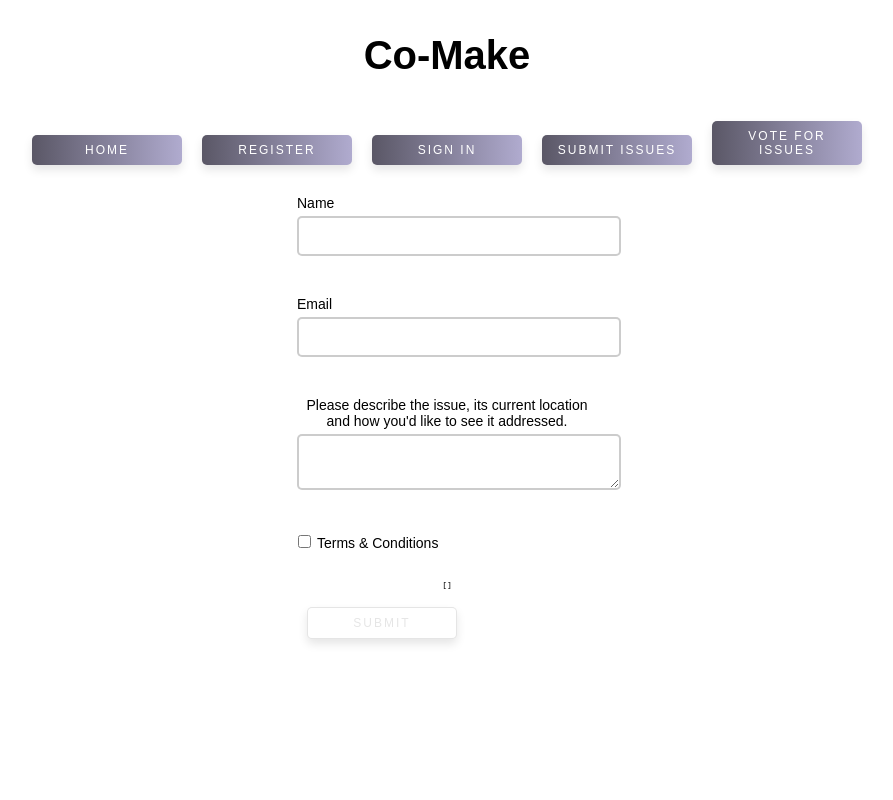
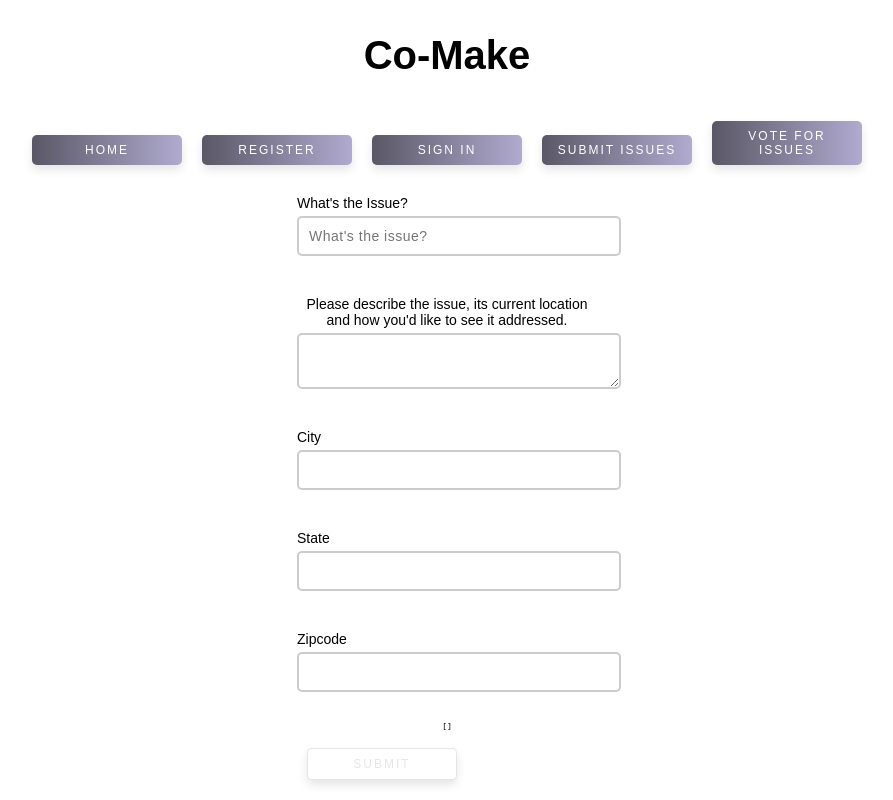
Before and after one commit to bw-co-make-1/front-end, a React (Create React App) app in the folder co-make-app/: page /submitIssues in a window 1280 px wide. Shown: the whole page, without its empty margins (193-1086 px from the left). Built offline with nearby package versions, Linux system fonts and the light colour scheme.

Commit message:
Setup for merge

```diff
--- a/co-make-app/src/App.js
+++ b/co-make-app/src/App.js
@@ -51,9 +51,10 @@ function App() {
       <Route exact path='/'>Home</Route>
       <Route path='/register' component={RegistrationForm} />
       <Route path='/signIn' component={SignInForm} />
-      <Route path='/submitIssues' component={SubmitIssuesForm} />
+
       <Switch>
       <PrivateRoute exact path='/dashboard' component={Dashboard} />
+      <Route path='/submitIssues' component={SubmitIssuesForm} />
       </Switch>
       </Router>
 
--- a/co-make-app/src/actions/index.js
+++ b/co-make-app/src/actions/index.js
@@ -50,7 +50,7 @@ export const PUT_ISSUE_FAIL = 'PUT_ISSUE_FAIL';
 export const Login = (member, history) => dispatch => {
   dispatch({type: LOGIN_USER_START});
   axiosWithAuth()
-  .post("/Login", {member })
+  .post("/Login", { member })
   .then(res => {
     console.log("login:", res.data);
     dispatch({ type: LOGIN_USER_SUCCESS, payload: res.data})
--- a/co-make-app/src/component/Dashboard.js
+++ b/co-make-app/src/component/Dashboard.js
@@ -2,9 +2,8 @@ import React, {useState, useEffect} from "react";
 import { Link } from "react-router-dom";
 import IssueCards from "../component/IssueCards.js";
 import axios from "axios";
-import axiosWithoutAuth from "../utils/axiosWithAuth";
+import axiosWithAuth from "../utils/axiosWithAuth";
 import { connect } from 'react-redux';
-
 import { GetPosts } from '../actions';
 
 //Currently commented out until posts can be populated,
@@ -14,9 +13,7 @@ const Dashboard = () => {
 const [issue, setIssue] = useState([]);
 
 const getIssues = () => {
-  axiosWithoutAuth()
-  // axios
-  // .get('https://co-make1.herokuapp.com/api/Issue')
+  axiosWithAuth()
 .get('/Issue')
   .then(res => {
       console.log("issues:", res.data);
--- a/co-make-app/src/component/RegistrationForm.js
+++ b/co-make-app/src/component/RegistrationForm.js
@@ -95,6 +95,7 @@ const RegistrationForm = props =>{
         last_name: '',
         is_admin: false
           });
+
           console.log("users data within regestration", users);
           history.push("/login");
 
--- a/co-make-app/src/component/SignInForm.js
+++ b/co-make-app/src/component/SignInForm.js
@@ -25,8 +25,11 @@ login = e => {
     axiosWithAuth() //In utils
       .post("/Login", this.state.member) // API route for login
       .then(res => {
-        localStorage.setItem("token", res.data.payload); //Token call
+        localStorage.setItem("user", res.data.user);  //user
+        localStorage.setItem("token", res.data.token); //Token call
         console.log(res.data);
+        console.log("user: ", res.data.user);
+        console.log("token actual: ", res.data.token);
         this.props.history.push("/dashboard"); // Push to dashboard. Push to Dashboard works.
         console.log(res); // show response
       })
--- a/co-make-app/src/component/SubmitIssuesForm.js
+++ b/co-make-app/src/component/SubmitIssuesForm.js
@@ -6,13 +6,17 @@ import { connect } from 'react-redux';
 
 import { AddPosts } from '../actions';
 
+import axiosWithAuth from '../utils/axiosWithAuth';
+
 
 const Form = () => {
   const initialFormState = {
-    name: "",
-    email: "",
     issue: "",
-    terms: ""
+    description: "",
+    photo:"",
+    city: "",
+    state: "",
+    zip_code: "",
   };
 
   const [post, setPost] = useState([]);
@@ -26,14 +30,15 @@ const Form = () => {
   const [errors, setErrors] = useState(initialFormState);
 
   const formSchema = yup.object().shape({
-    name: yup.string().required("Name is a required field"),
-    email: yup
+    issue: yup.string().required("Can't fix something we don't know about. Please enter a name of the Issue."),
+    description: yup
       .string()
-      .email("must be a valid email address")
+      .email("Must contain at least some information")
       .required(),
-    terms: yup.boolean().oneOf([true], "please agree with us"),
-    positions: yup.string().required("Must choose a position"),
-    motivation: yup.string().required("must say why")
+    photo: yup.string().required("Post a link for a picture"),
+    city: yup.string().required("What city is the Issue in?"),
+    state: yup.string().required("What state is the Issue in?"),
+    zip_code: yup.string().required("What part of the city is the Issue in?")
   });
 
   const validateChange = e => {
@@ -59,16 +64,18 @@ const Form = () => {
   const submitForm = e => {
     e.preventDefault();
 
-    axios
-      .post("h", formState)
+    axiosWithAuth()
+      .post("/Issue", formState)
       .then(response => {
         setPost(response.data);
 
         setFormState({
-          name: "",
-          email: "",
           issue: "",
-          terms: ""
+          description: "",
+          photo:"",
+          city: "",
+          state: "",
+          zip_code: "",
         });
 
         setServerError(null);
@@ -93,42 +100,67 @@ const Form = () => {
   return (
     <form onSubmit={submitForm}>
       {serverError ? <p className="error">{serverError}</p> : null}
-      <label htmlFor="name">
-        Name
+      <label htmlFor="issue">
+        What's the Issue?
         <input
-          id="name"
+          id="issue"
           type="text"
-          name="name"
+          name="issue"
+          placeholder="What's the issue?"
           onChange={inputChange}
-          value={formState.name}
+          value={formState.issue}
         />
-        {errors.name.length > 0 ? <p className="error">{errors.name}</p> : null}
+        {errors.issue.length > 0 ? <p className="error">{errors.issue}</p> : null}
       </label>
-      <label htmlFor="email">
-        Email
-        <input
-          type="text"
-          name="email"
-          onChange={inputChange}
-          value={formState.email}
-        />
-        {errors.email.length > 0 ? (
-          <p className="error">{errors.email}</p>
-        ) : null}
-      </label>
-      <label htmlFor="issue">
+
+      <label htmlFor="description">
         Please describe the issue, its current location and how you'd like to see it addressed.
         <textarea
           name="issue"
           onChange={inputChange}
-          value={formState.issue}
+          value={formState.description}
         />
-        {errors.issue.length > 0 ? (
-          <p className="error">{errors.issue}</p>
+        {errors.description.length > 0 ? (
+          <p className="error">{errors.description}</p>
         ) : null}
       </label>
-
-      <label htmlFor="terms" className="terms">
+<label htmlFor="city">
+        City
+        <input
+          type="text"
+          name="city"
+          onChange={inputChange}
+          value={formState.city}
+        />
+        {errors.city.length > 0 ? (
+          <p className="error">{errors.city}</p>
+        ) : null}
+      </label>
+      <label htmlFor="state">
+        State
+        <input
+          type="text"
+          name="state"
+          onChange={inputChange}
+          value={formState.state}
+        />
+        {errors.state.length > 0 ? (
+          <p className="error">{errors.state}</p>
+        ) : null}
+      </label>
+      <label htmlFor="zip_code">
+        Zipcode
+        <input
+          type="text"
+          name="zip_code"
+          onChange={inputChange}
+          value={formState.zip_code}
+        />
+        {errors.zip_code.length > 0 ? (
+          <p className="error">{errors.zip_code}</p>
+        ) : null}
+      </label>
+      {/* <label htmlFor="terms" className="terms">
         <input
           type="checkbox"
           name="terms"
@@ -136,10 +168,10 @@ const Form = () => {
           onChange={inputChange}
         />
         Terms & Conditions
-        {/* {errors.terms.length > 0 ? (
+        {errors.terms.length > 0 ? (
           <p className="error">{errors.terms}</p>
-        ) : null} */}
-      </label>
+        ) : null}
+      </label> */}
       <pre>{JSON.stringify(post, null, 2)}</pre>
       <button disabled={isButtonDisabled} type="submit">
         Submit
--- a/co-make-app/src/reducers/index.js
+++ b/co-make-app/src/reducers/index.js
@@ -1,7 +1,7 @@
 import {
-//  LOGIN_USER_START,
-//   LOGIN_USER_SUCCESS,
-//   LOGIN_USER_FAIL,
+ LOGIN_USER_START,
+  LOGIN_USER_SUCCESS,
+  LOGIN_USER_FAIL,
 
   //register - .post - /api/register
   REGISTER_USER_START,
@@ -46,7 +46,7 @@ PUT_ISSUE_FAIL,
   } from '../actions';
 
   const initialState = {
-    // login: [],
+    login: [],
     register: [],
     member: {
       username: "",
@@ -79,24 +79,24 @@ PUT_ISSUE_FAIL,
           ...state,
           error: action.payload
         };
-        // case LOGIN_USER_START:
-        //   return {
-        //     ...state,
-        //     isFetching: true,
-        //     error: ''
-        //   };
-        // case LOGIN_USER_SUCCESS:
-        //   return {
-        //     ...state,
-        //     user: action.payload,
-        //     isFetching: false,
-        //     error: ''
-        //   };
-        // case LOGIN_USER_FAIL:
-        //   return {
-        //     ...state,
-        //     error: action.payload
-        //   };
+        case LOGIN_USER_START:
+          return {
+            ...state,
+            isFetching: true,
+            error: ''
+          };
+        case LOGIN_USER_SUCCESS:
+          return {
+            ...state,
+            user: action.payload,
+            isFetching: false,
+            error: ''
+          };
+        case LOGIN_USER_FAIL:
+          return {
+            ...state,
+            error: action.payload
+          };
           case REGISTER_USER_START:
             return {
               ...state,
--- a/co-make-app/src/utils/axiosWithAuth.js
+++ b/co-make-app/src/utils/axiosWithAuth.js
@@ -1,7 +1,4 @@
 import axios from "axios";
-
-
-
 
 const axiosWithAuth = () => {
   const token = localStorage.getItem("token");
@@ -9,10 +6,14 @@ const axiosWithAuth = () => {
   return axios.create({
     baseURL: "https://co-make1.herokuapp.com/api/",
     headers: {
-      Authorization: token
+      headers: {
+        authorization: 'Bearer ' + token,
+
+      'Access-Control-Allow-Origin': '*',
+'Content-Type': 'application/json',
     }
 
-  });
-};
+  }});
+  }
 
 export default axiosWithAuth;
```
